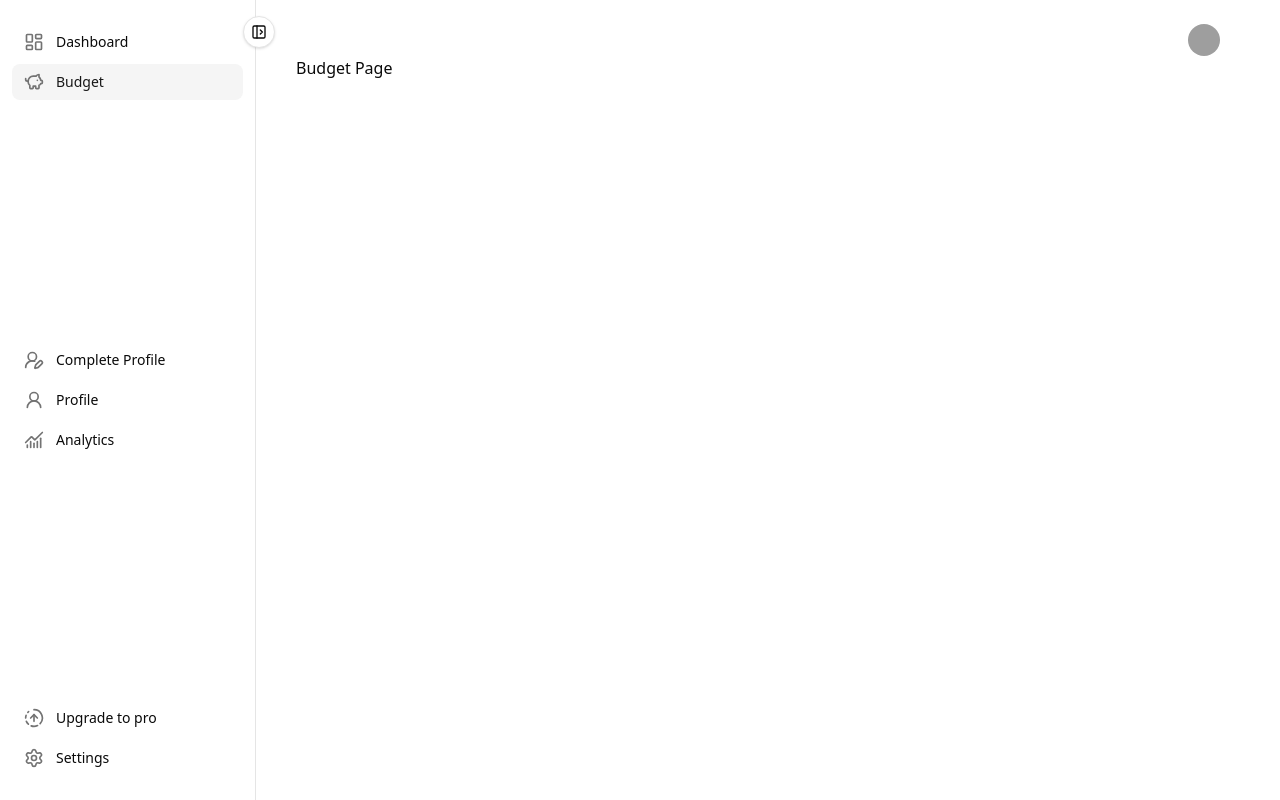
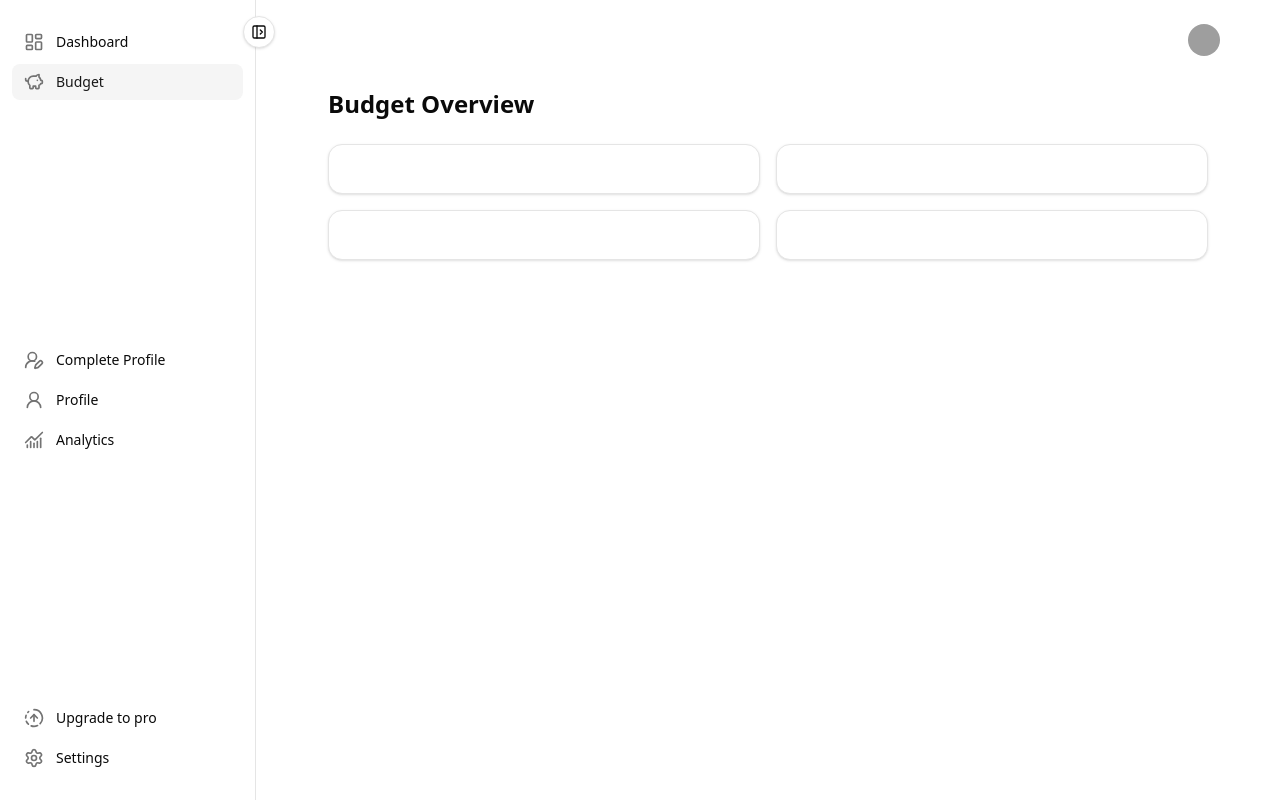
Before and after one commit to Alexandru2401/finans, a React app in the folder frontend/: page /dashboard/budget in a window 1280 px wide. Built offline with nearby package versions, Linux system fonts and the light colour scheme; grey boxes are pictures that could not be loaded; the HTML template or start-up script is replaced by a standard one.

Commit message:
feat(public): add scroll progress bar in main layout

```diff
--- a/frontend/src/pages/dashboard/BudgetPage.tsx
+++ b/frontend/src/pages/dashboard/BudgetPage.tsx
@@ -1,3 +1,32 @@
+import {
+  TrendingDown,
+  TrendingUp,
+  Wallet,
+  CreditCard,
+  DollarSign,
+  AlertCircle,
+} from "lucide-react";
+import {
+  Card,
+  CardContent,
+  CardDescription,
+  CardHeader,
+  CardTitle,
+} from "@/components/ui/card";
+import { Badge } from "@/components/ui/badge";
+import { Progress } from "@/components/ui/progress";
+
 export default function BudgetPage() {
-  return <div>Budget Page</div>;
+  return (
+    <section className="py-8 px-4 md:px-8 max-w-7xl mx-auto">
+      <h1 className="text-2xl font-bold mb-6">Budget Overview</h1>
+
+      <div className="grid grid-cols-2 gap-4">
+        <Card></Card>
+        <Card></Card>
+        <Card></Card>
+        <Card></Card>
+      </div>
+    </section>
+  );
 }
--- a/frontend/src/routes/layout/PublicRootLayout.tsx
+++ b/frontend/src/routes/layout/PublicRootLayout.tsx
@@ -1,14 +1,43 @@
 import { Outlet } from "react-router";
+import { useEffect, useState } from "react";
 import PublicMainNavigation from "../navigation/PublicMainNavigation";
 import PublicFooter from "@/components/public/Footer";
 
 export default function PublicRootLayout() {
+  const [scrollProgress, setScrollProgress] = useState(0);
+
+  useEffect(() => {
+    const handleScroll = () => {
+      const scrollTop = window.scrollY;
+      const docHeight =
+        document.documentElement.scrollHeight -
+        document.documentElement.clientHeight;
+
+      const progress = (scrollTop / docHeight) * 100;
+      setScrollProgress(progress);
+    };
+
+    window.addEventListener("scroll", handleScroll);
+    return () => window.removeEventListener("scroll", handleScroll);
+  }, []);
+
   return (
     <>
       <PublicMainNavigation />
-      <main className="max-w-250 flex justify-center mx-auto flex-col">
+
+      <main className="relative max-w-250 flex justify-center mx-auto flex-col border-4 border-y border-gray-100 ">
+        <div
+          className="absolute top-0 -left-1 w-1 bg-yellow-300 transition-all duration-150 z-50"
+          style={{ height: `${scrollProgress}%` }}
+        />
+
         <Outlet />
+        <div
+          className="absolute top-0 -right-1 w-1 bg-yellow-300 transition-all duration-150 z-50"
+          style={{ height: `${scrollProgress}%` }}
+        />
       </main>
+
       <PublicFooter />
     </>
   );
```
